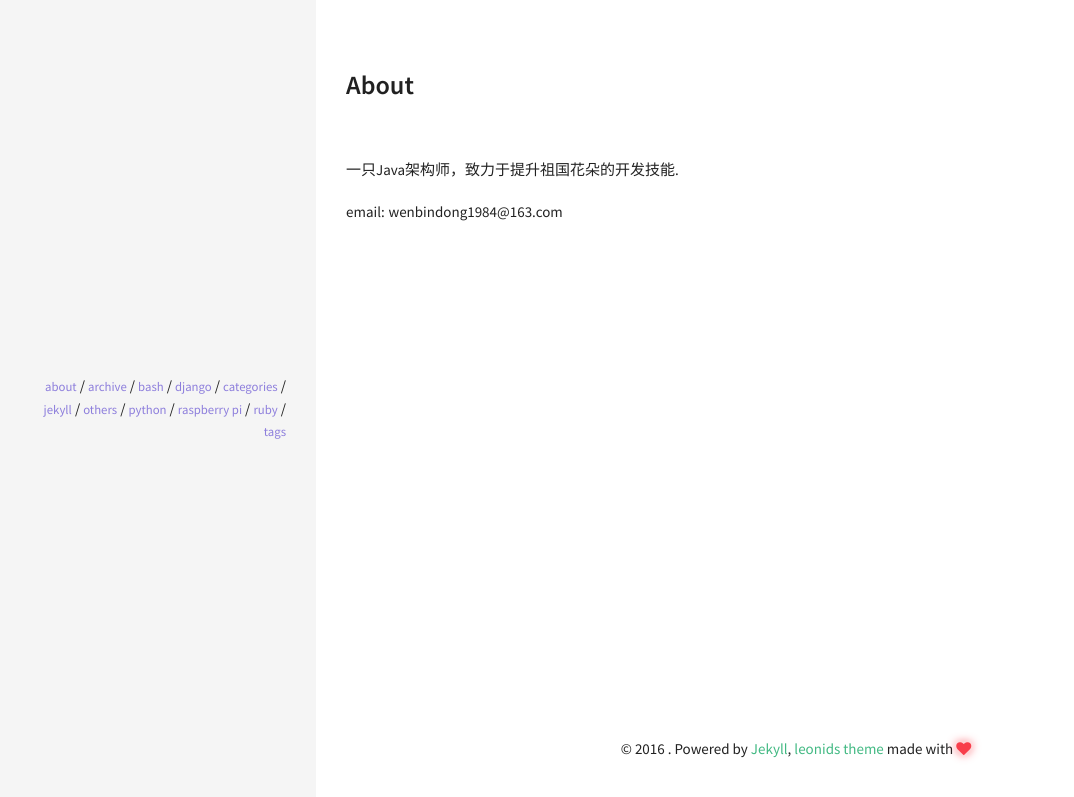
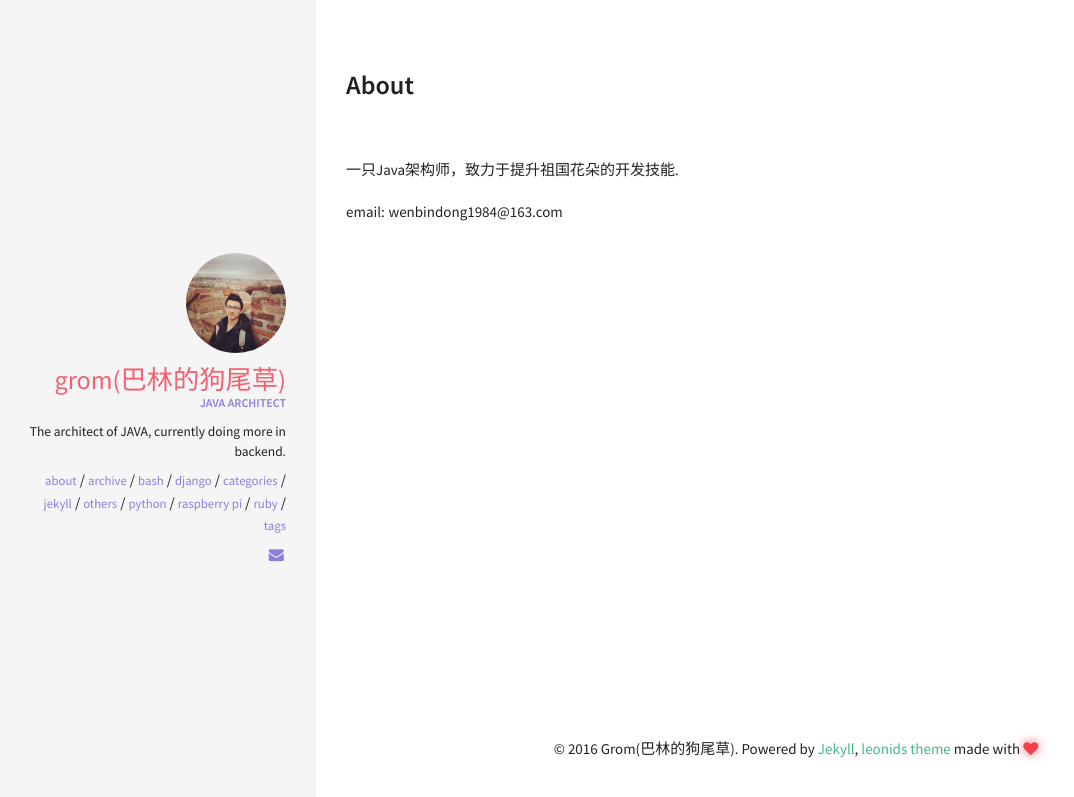
Before and after one commit to evergreen-tree/evergreen-tree.github.io, a Jekyll site: the page built from about.md, in a window 1280 px wide. Shown: the top 797 px of the page, without its empty margins (4-1078 px from the left). Built offline with Jekyll 4.4.1, drawn with Linux system fonts in a browser that asks for light colours.

Commit message:
commit for change

```diff
--- a/_config.yml
+++ b/_config.yml
@@ -3,6 +3,7 @@ description: My Personal Stack Problems
 author: Grom(巴林的狗尾草)
 github: http://git.oschina.net/grom
 about: The architect of JAVA, currently doing more in backend.
+url:         # the base hostname & protocol for your site
 urls:
     - text: About Me
       url: /about/
@@ -17,3 +18,58 @@ paginate: 20
 per_page: 20
 paginate_path: "/page:num/"
 markdown: kramdown
+
+#
+###################################
+# Jekyll configuration
+####################################
+#
+timezone:          Europe/Paris
+highlighter:       pygments
+excerpt_separator: <!--more-->
+permalink:         /articles/:year-:month/:title
+
+kramdown:
+  auto_ids:       true
+  footnote_nr:    1
+  entity_output:  as_char
+  toc_levels:     1..6
+  enable_coderay: false
+
+#
+###################################
+# Site Owner configuration
+####################################
+#
+owner:
+  name: Grom(巴林的狗尾草)
+  avatar: avatar.jpg
+  job: "JAVA architect"
+  bio: "The architect of JAVA, currently doing more in backend."
+  email: wenbindong1984@163.com
+  disqus-shortname:
+  twitter:
+  facebook:
+  google:
+    plus:
+    analytics:
+    verify:
+    ad-client:
+    ad-slot:
+  bing-verify:
+  github: #username
+  stackoverflow: #123456/username   from a "http://stackoverflow.com/users/123456/username" link
+  linkedin: #username
+  xing: #username
+  instagram: #username
+  lastfm: #username
+  tumblr: #username
+  pinterest: #username
+  foursquare: #username
+  steam: #username
+  dribbble: #username
+  youtube: #username
+  soundcloud: #username
+  weibo: #username
+  flickr: #username
+  codepen: #username
```
